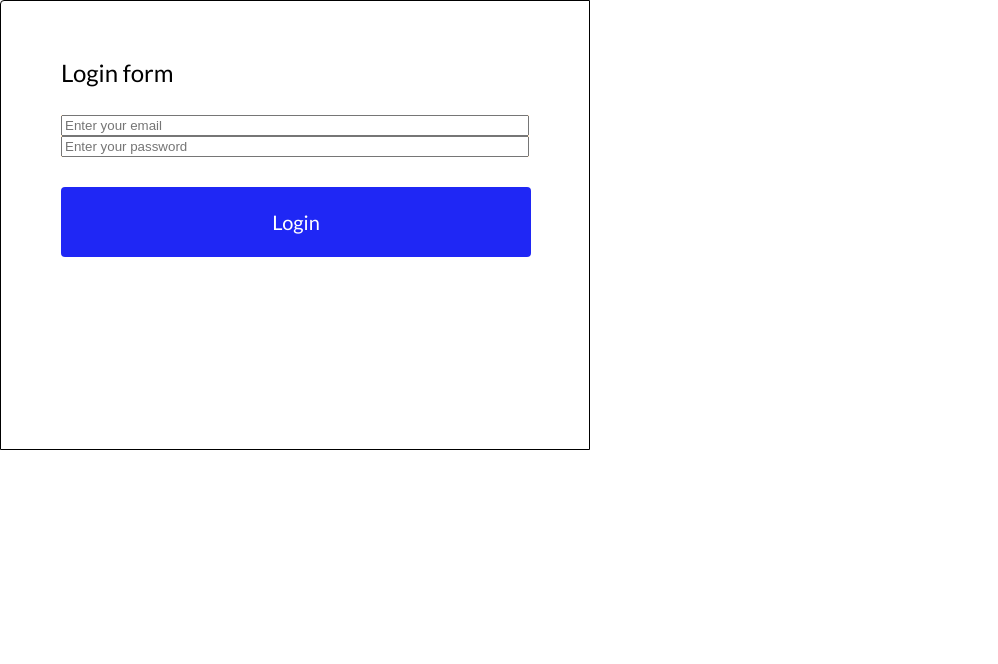
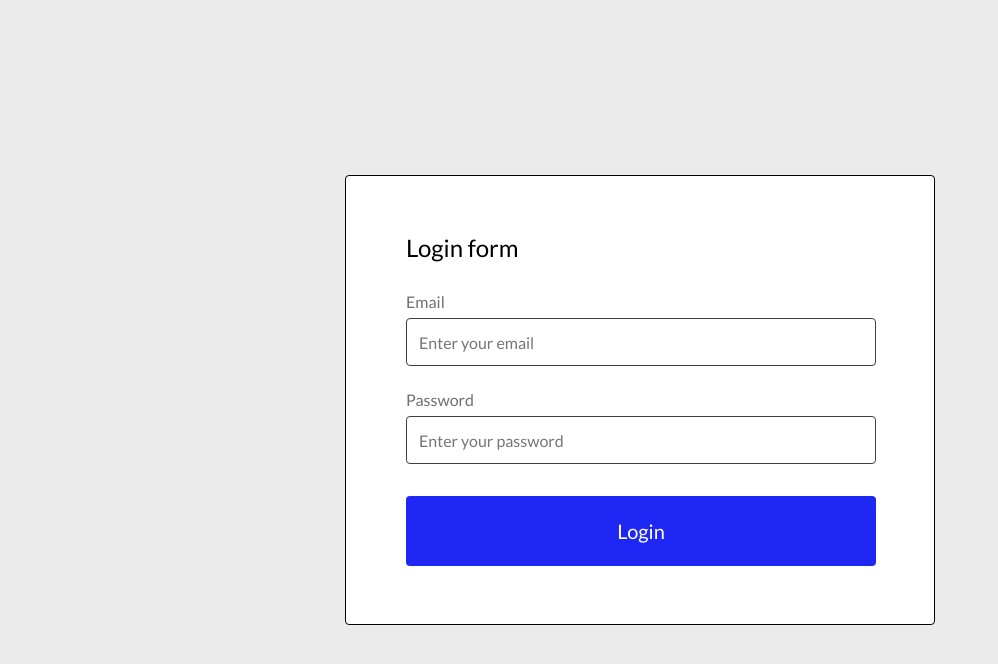
Before and after one commit to AGorbovyi/react-cohort-42-1, a React (Create React App) app: page / in a window 1280 px wide. Shown: the top 664 px of the page, without its empty margins (0-998 px from the left). Built offline with nearby package versions, Linux system fonts and the light colour scheme.

Commit message:
homework 03, login form final version

```diff
--- a/src/components/Button/styles.css
+++ b/src/components/Button/styles.css
@@ -9,9 +9,11 @@
     padding: 20px 54px;
     gap: 10px;
     opacity: 0px;
+    line-height: 30px;
+    text-align: center;
     font-family: "Lato", sans-serif;
     font-weight: 400;
     font-style: normal;
     font-size: 20px;
-    color: white;
+    color: #FFFFFF;
 }
--- a/src/components/Input/Input.jsx
+++ b/src/components/Input/Input.jsx
@@ -1,4 +1,4 @@
-import './styles.css'
+import "./styles.css"
 
 function Input({id, name, type = "text", placeholder, label}) {
     return (
--- a/src/components/Input/styles.css
+++ b/src/components/Input/styles.css
@@ -0,0 +1,31 @@
+.input-wrapper {
+    display:flex;
+    flex-direction: column;
+    height: 78px;
+
+    gap: 4px;
+}
+
+.input-label {
+    font-family: "Lato", sans-serif;
+    font-size: 16px;
+    font-weight: 400;
+    line-height: 24px;
+    text-align: left;
+    color: #6F6F6F;
+}
+
+.input-component {
+    width: 100%;
+    height: 48px;
+    padding: 12px;
+    border-radius: 4px;
+    border: 1px solid #3F3F3F;
+    /* opacity: 40%; */
+    font-family: "Lato", sans-serif;
+    color: #1E1E1E;
+    font-size: 16px;
+    font-weight: 400;
+    line-height: 24px;
+    text-align: left;
+}
--- a/src/components/LoginForm/LoginForm.jsx
+++ b/src/components/LoginForm/LoginForm.jsx
@@ -1,5 +1,5 @@
-import Button from "../Button/Button"
-import Input from "../Input/Input"
+import Button from "../Button/Button";
+import Input from "../Input/Input";
 
 import "./styles.css"
 
@@ -8,12 +8,12 @@ function LoginForm() {
         <form className="login-form-container">
             <p className="title">Login form</p>
             <div className="input-container">
-                <input
+                <Input
                     id="login-email"
                     label="Email"
                     placeholder="Enter your email"
                     name="email" />
-                <input
+                <Input
                     id="login-password"
                     label="Password"
                     placeholder="Enter your password"
--- a/src/components/LoginForm/styles.css
+++ b/src/components/LoginForm/styles.css
@@ -5,14 +5,14 @@
     height: 450px;
     padding: 60px;
     gap: 30px;
-    border-radius: 4px 0px 0px 0px;
+    border-radius: 4px;
     border: 1px solid #000000;
     opacity: 0px;
     background-color: #FFFFFF;
 }
 
 .title {
-    font-family: Lato;
+    font-family: "Lato", sans-serif;
     font-size: 24px;
     font-weight: 400;
     line-height: 24px;
@@ -22,5 +22,8 @@
 .input-container {
     display: flex;
     flex-direction: column;
-    background-color: bisque;
+    width: 470px;
+    height: 176px;
+    gap: 20px;
+    opacity: 0px;
 }
--- a/src/homeworks/hw03/styles.css
+++ b/src/homeworks/hw03/styles.css
@@ -1,12 +1,7 @@
-.hw02_wrapper {
-    display: flex;
-    flex-direction: column;
+.page_wrapper {
+    display:flex;
+    justify-content: center;
+    align-items: center;
     flex: 1;
-    padding: 50px;
-    gap: 30px;
+    background-color: rgb(234, 234, 234);
 }
-
-.page-title {
-    color: purple;
-    font-size: 30px;
-}
```
